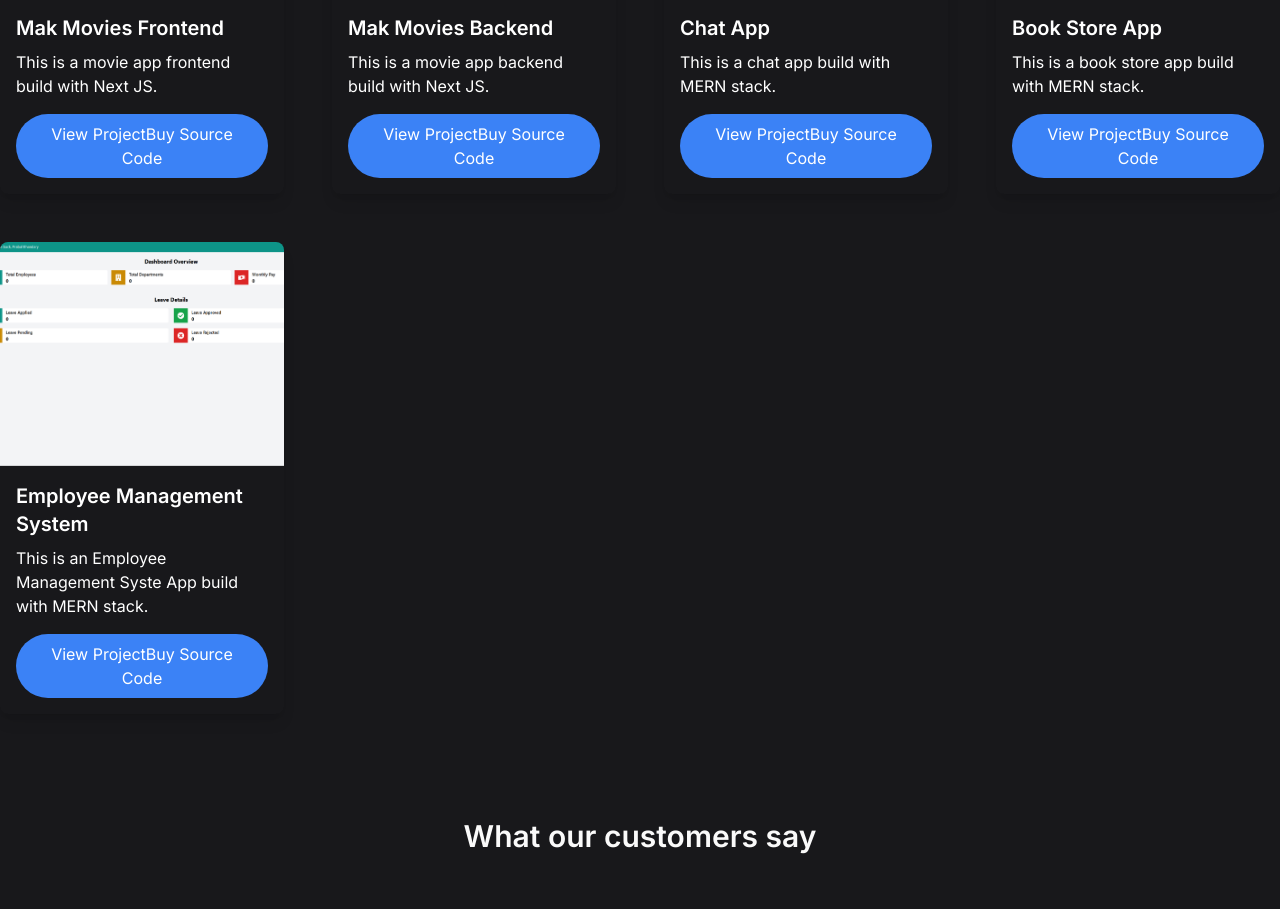
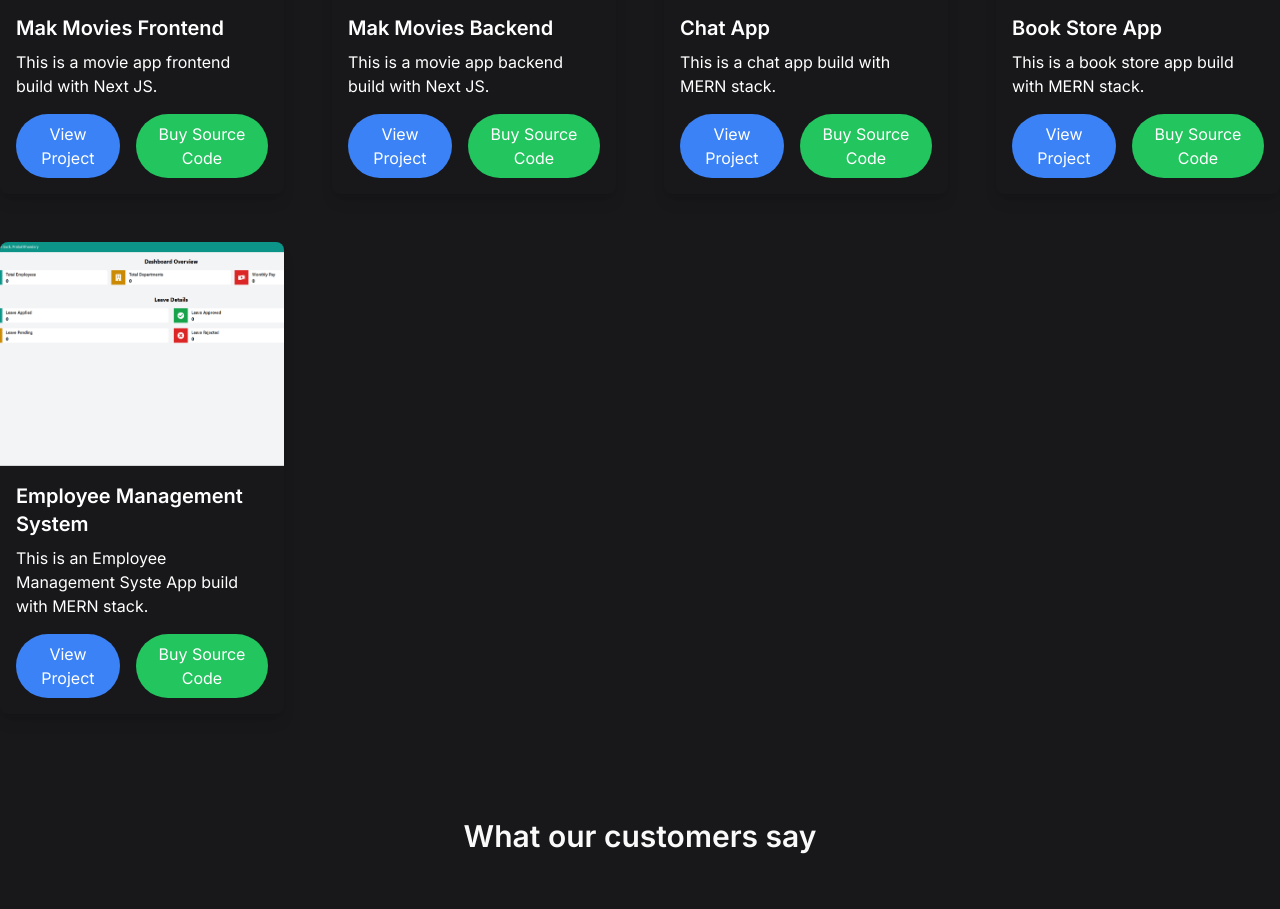
Before and after one commit to prabalbhandary/prabal-portfolio, a React (Vite) app: page / in a window 1280 px wide. Shown: the part 2198-3107 px from the top of the page. Built offline with nearby package versions, Linux system fonts and the light colour scheme.

Commit message:
Update Work.jsx

```diff
--- a/src/pages/Work.jsx
+++ b/src/pages/Work.jsx
@@ -27,14 +27,25 @@
             <div className="p-4">
               <h2 className="text-xl font-semibold text-white">{project.title}</h2>
               <p className="text-white mt-2">{project.description}</p>
-              <button className="mt-4 bg-blue-500 text-white px-4 py-2 rounded-full hover:bg-blue-600">
-                <a href={project.link} target="_blank" rel="noopener noreferrer">
-                  View Project
-                </a>
-                <a href={project.link2} target="_blank" rel="noopener noreferrer">
-                  Buy Source Code
-                </a>
-              </button>
+              <button className="mt-4 flex space-x-4">
+  <a
+    href={project.link}
+    target="_blank"
+    rel="noopener noreferrer"
+    className="bg-blue-500 text-white px-4 py-2 rounded-full hover:bg-blue-600"
+  >
+    View Project
+  </a>
+  <a
+    href={project.link2}
+    target="_blank"
+    rel="noopener noreferrer"
+    className="bg-green-500 text-white px-4 py-2 rounded-full hover:bg-green-600"
+  >
+    Buy Source Code
+  </a>
+</button>
+
             </div>
           </motion.div>
         ))}
```
